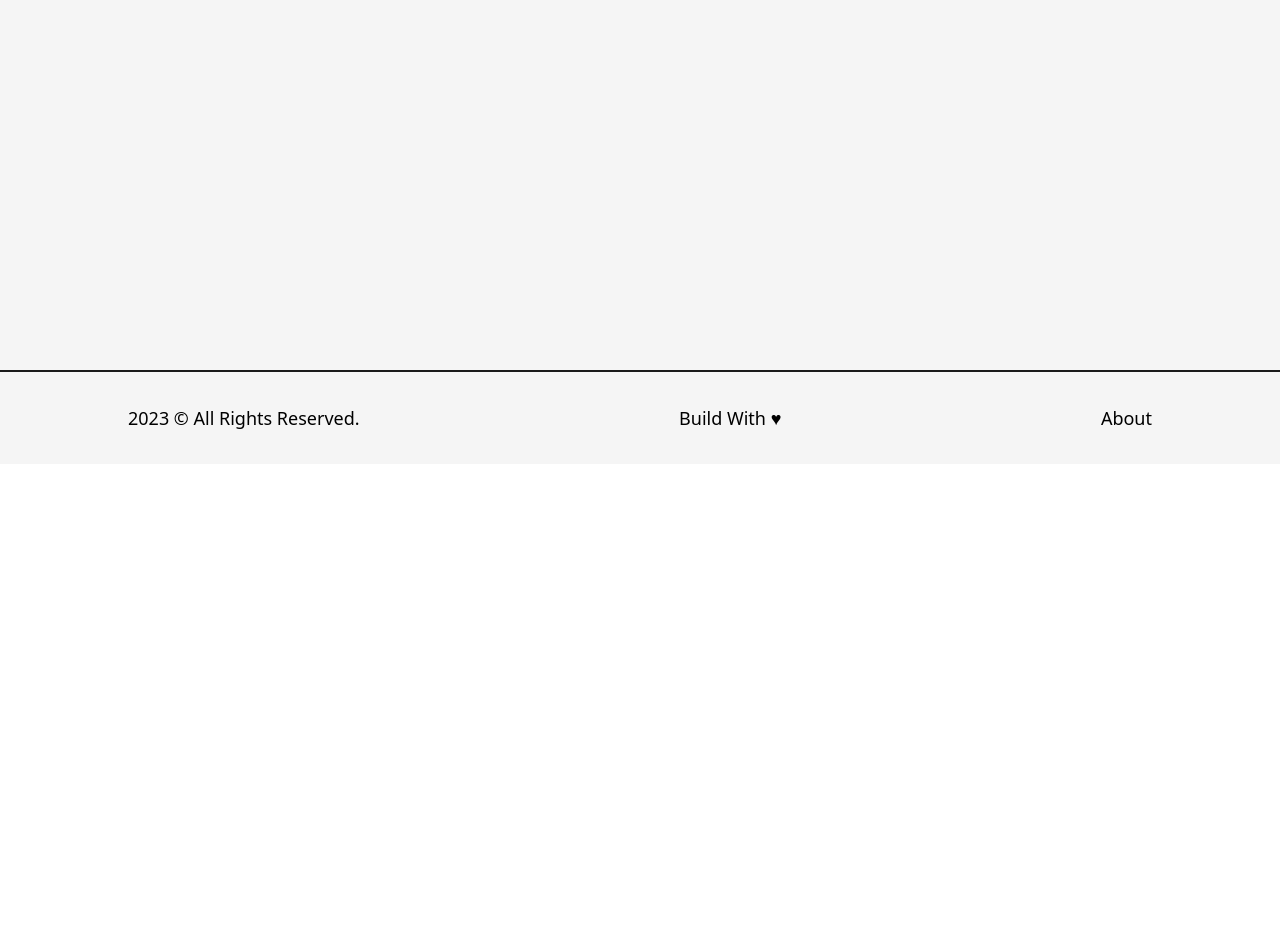
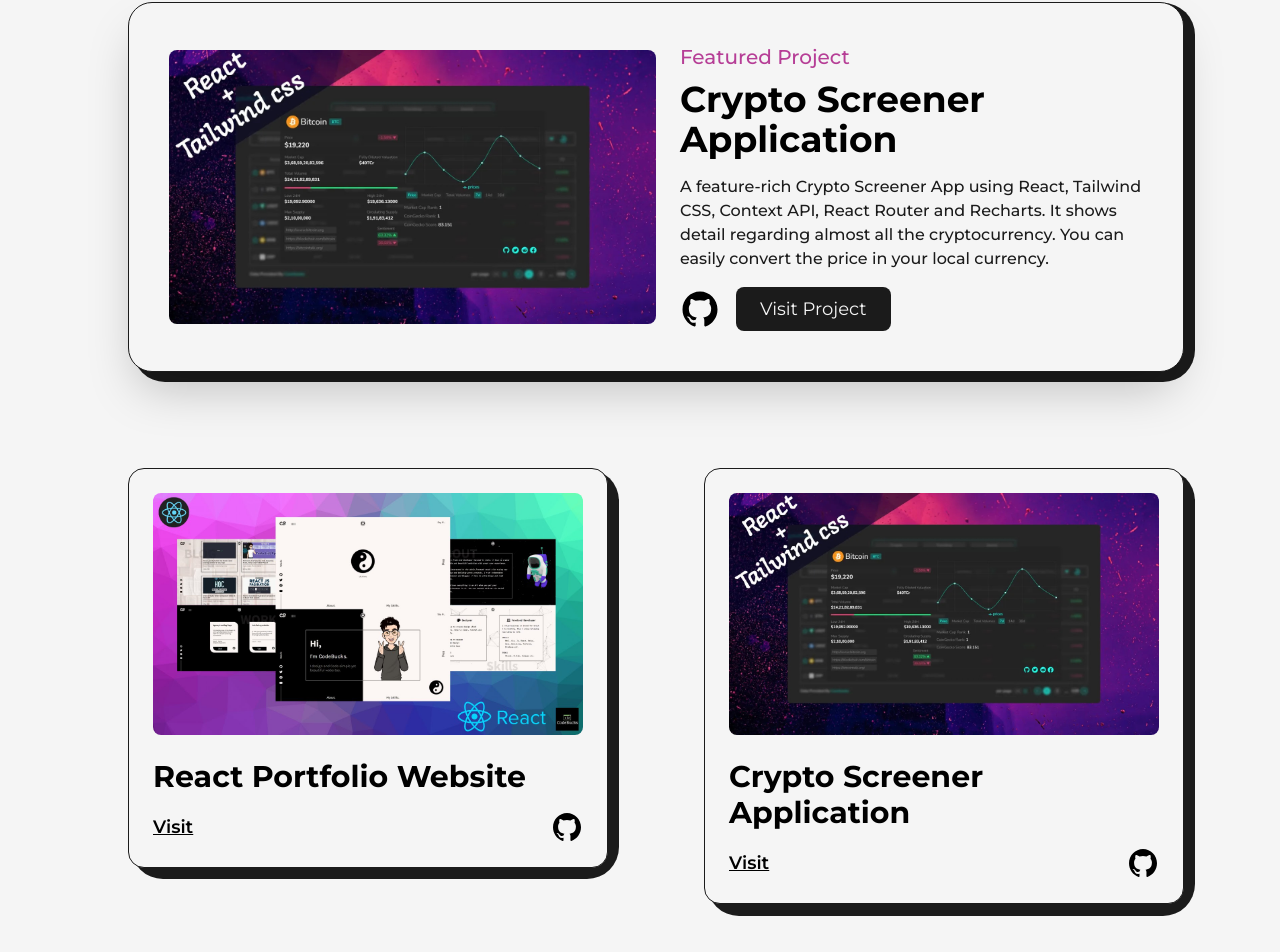
Before and after one commit to karimosman181/learn-nextjs, a Next.js app: page /projects in a window 1280 px wide. Before the commit this address had no page. Shown: the part 518-1470 px from the top of the page. Before the commit the page ends 982 px from the top, so only its background shows below. Built offline with nearby package versions, Linux system fonts and the light colour scheme.

Commit message:
add projects page

```diff
--- /dev/null
+++ b/src/pages/projects.js
@@ -0,0 +1,149 @@
+import AnimatedText from "@/components/AnimatedText";
+import Layout from "@/components/Layout";
+import Head from "next/head";
+import Link from "next/link";
+import React from "react";
+import Image from "next/image";
+import { GithubIcon } from "@/components/Icons";
+import project1 from "../../public/images/projects/crypto-screener-cover-image.jpg";
+import project2 from "../../public/images/projects/portfolio-cover-image.jpg";
+
+const FeaturedProject = ({ type, title, summary, img, link, github }) => {
+  return (
+    <article className=" w-full flex  items-center justify-between rounded-3xl border border-solid border-dark bg-light shadow-2xl p-10 relative ">
+      <div className="absolute top-0 -right-3 -z-10 w-[100.8%] h-[103%] rounded-[2rem] bg-dark" />
+      <Link
+        href={link}
+        target="_blank"
+        className=" w-1/2 cursor-pointer overflow-hidden rounded-lg"
+      >
+        <Image src={img} alt={title} className="w-full h-auto" />
+      </Link>
+      <div className=" w-1/2 flex flex-col items-start justify-between pl-6">
+        <span className="text-primary font-medium text-xl"> {type} </span>
+        <Link
+          href={link}
+          target="_blank"
+          className="hover:underline underline-offset-2"
+        >
+          <h2 className=" my-2 w-full text-left text-4xl font-bold">{title}</h2>
+        </Link>
+        <p className="my-2 font-medium text-dark">{summary}</p>
+        <div className="mt-2 flex items-center">
+          <Link href={github} target="_blank" className="w-10">
+            <GithubIcon />
+          </Link>
+          <Link
+            href={link}
+            target="_blank"
+            className="ml-4 rounded-lg bg-dark text-light p-2 px-6 text-lg font-semibod"
+          >
+            Visit Project
+          </Link>
+        </div>
+      </div>
+    </article>
+  );
+};
+
+const Project = ({ type, title, img, link, github }) => {
+  return (
+    <article className="w-full flex flex-col items-center justify-center rounded-2xl border border-solid border-dark bg-light p-6 relative">
+      <div className="absolute top-0 -right-3 -z-10 w-[102%] h-[103%] rounded-[2rem] bg-dark" />
+      <Link
+        href={link}
+        target="_blank"
+        className=" w-full cursor-pointer overflow-hidden rounded-lg"
+      >
+        <Image src={img} alt={title} className="w-full h-auto" />
+      </Link>
+      <div className=" w-full flex flex-col items-start justify-between mt-4 ">
+        <span className="text-primary font-medium text-xl"> {type} </span>
+        <Link
+          href={link}
+          target="_blank"
+          className="hover:underline underline-offset-2"
+        >
+          <h2 className=" my-2 w-full text-left text-3xl font-bold">{title}</h2>
+        </Link>
+
+        <div className="w-full mt-2 flex items-center justify-between">
+          <Link
+            href={link}
+            target="_blank"
+            className="text-lg font-semibold underline"
+          >
+            Visit
+          </Link>
+
+          <Link href={github} target="_blank" className="w-8">
+            <GithubIcon />
+          </Link>
+        </div>
+      </div>
+    </article>
+  );
+};
+const Projects = () => {
+  return (
+    <>
+      <Head>
+        <title></title>
+        <meta></meta>
+      </Head>
+      <main className="w-full mb-16 flex flex-col items-center justify-center">
+        <Layout className="pt-16">
+          <AnimatedText
+            text="Imagination Trumps Knowledge!"
+            className="mb-16"
+          />
+          <div className="grid grid-cols-12 gap-24">
+            <div className="col-span-12">
+              <FeaturedProject
+                type="Featured Project"
+                title="Crypto Screener Application"
+                summary="A feature-rich Crypto Screener App using React, Tailwind CSS, Context API, React Router and Recharts.
+It shows detail regarding almost all the cryptocurrency. You can easily convert the price in your
+local currency."
+                img={project1}
+                link=""
+                github=""
+              />
+            </div>
+            <div className="col-span-6">
+              <Project
+                type=""
+                title="React Portfolio Website"
+                img={project2}
+                link=""
+                github=""
+              />
+            </div>
+            <div className="col-span-6">
+              <Project
+                type=""
+                title="Crypto Screener Application"
+                img={project1}
+                link=""
+                github=""
+              />
+            </div>
+            <div className="col-span-12">
+              <FeaturedProject
+                type=""
+                title="React Portfolio Website"
+                summary="A professional portfolio website using React JS, Framer-motion, and Styled-components. It has smooth
+page transitions, cool background effects, unique design and it is mobile responsive."
+                img={project2}
+                link=""
+                github=""
+              />
+            </div>
+          </div>
+        </Layout>
+      </main>
+    </>
+  );
+};
+
+export default Projects;
```
